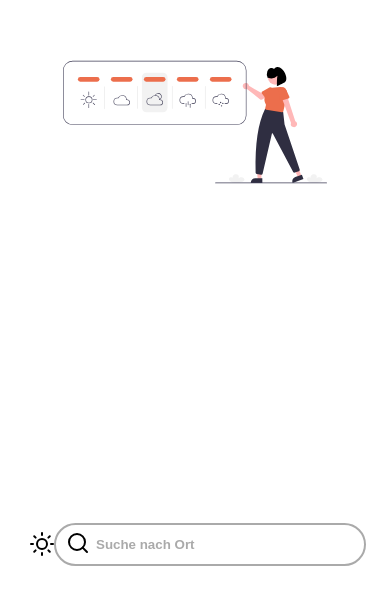
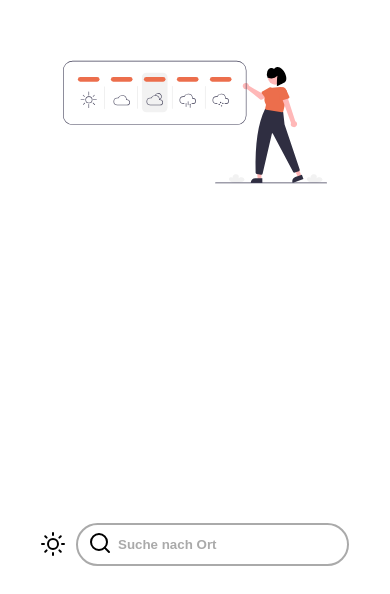
Before and after one commit to cyngko/weather-app-v2, a React (Create React App) app: page / in a window 390 px wide. Shown: the part 250-844 px from the top of the page. Built offline with nearby package versions, Linux system fonts and the light colour scheme.

Commit message:
Updated with on tablet screens

```diff
--- a/src/App.css
+++ b/src/App.css
@@ -140,7 +140,7 @@
     justify-content: space-evenly;
   }
   .search-box input {
-    width: 80vw;
+    width: 70vw;
   }
   .displayDate {
     font-size: 7vw;
```
